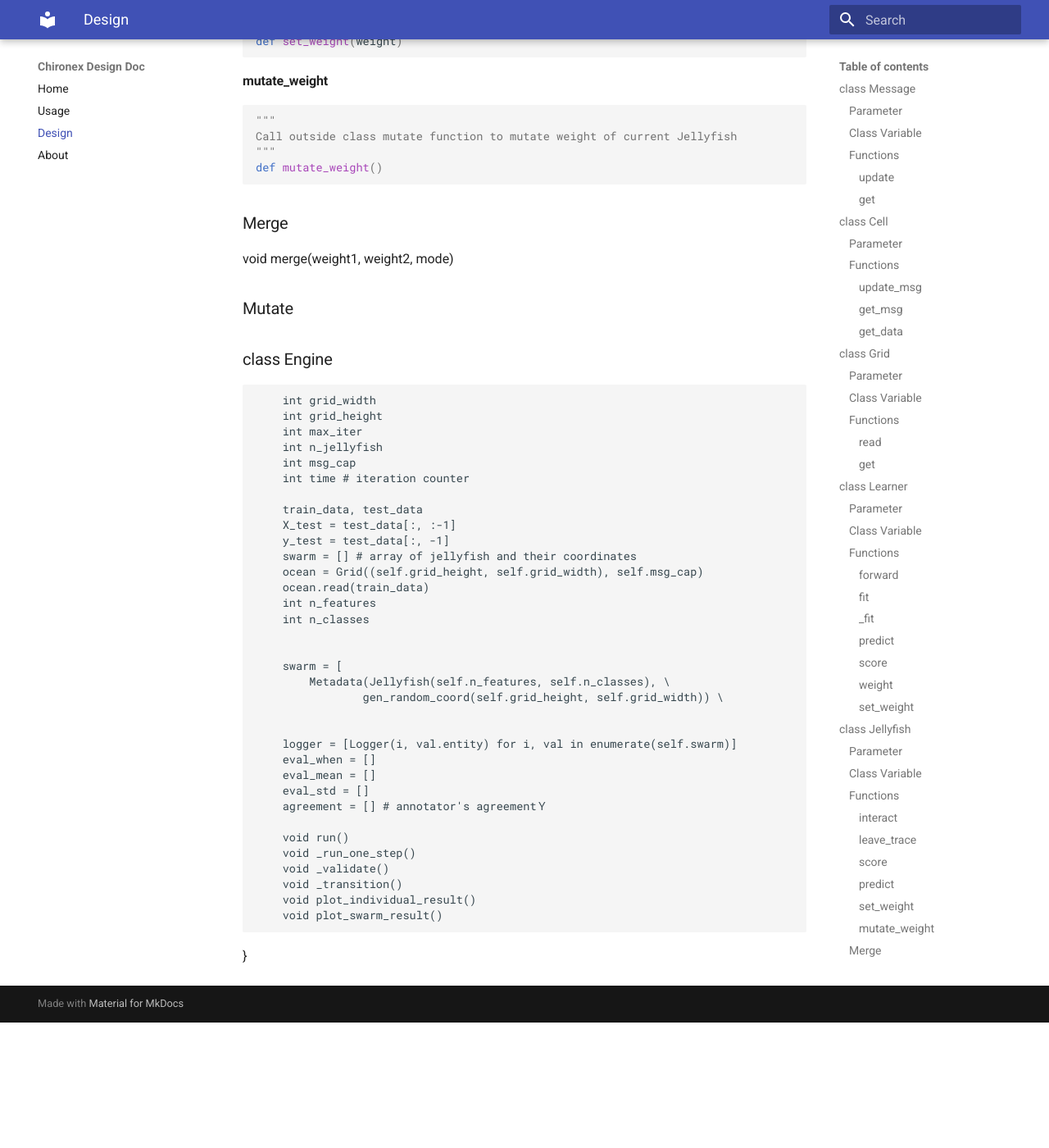
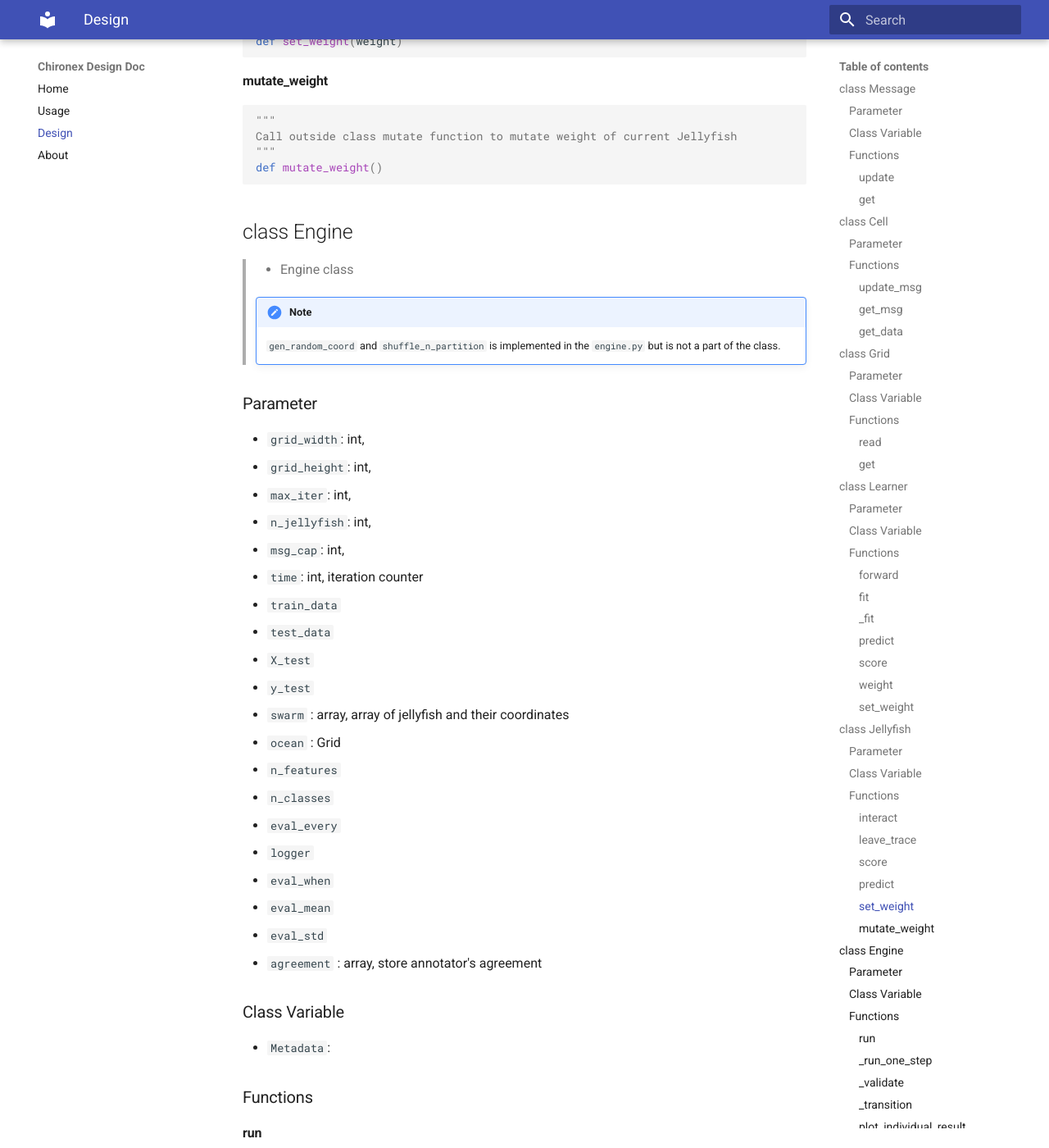
Before and after one commit to tpchris1/chironex-design-doc, an MkDocs documentation site: the page built from docs/design.md, in a window 1280 px wide and 1400 px high, scrolled down 8004 px. Shown: the whole window at 82% size. Built offline with MkDocs 1.6.1 and Material for MkDocs 9.7.7, drawn with Linux system fonts in a browser that asks for light colours; before the commit the page ends 9251 px from its top, so only the background shows below that; some of the changed text lies outside the part shown.

Commit message:
update engine class

````diff
--- a/docs/design.md
+++ b/docs/design.md
@@ -343,48 +343,89 @@ Call outside class mutate function to mutate weight of current Jellyfish
 def mutate_weight()
 ```
 
-### Merge
-void merge(weight1, weight2, mode)
-
-### Mutate
+## class Engine
+> - Engine class
+> !!! note
+    `gen_random_coord` and `shuffle_n_partition` is implemented in the `engine.py` but is not a part of the class.
 
 
-### class Engine
-```
-    int grid_width
-    int grid_height
-    int max_iter
-    int n_jellyfish
-    int msg_cap
-    int time # iteration counter
+### Parameter
+- `grid_width`: int,
+- `grid_height`: int,
+- `max_iter`: int,
+- `n_jellyfish`: int,
+- `msg_cap`: int,
+- `time`: int, iteration counter
+- `train_data`
+- `test_data`
+- `X_test`
+- `y_test`
+- `swarm` : array, array of jellyfish and their coordinates
+- `ocean` : Grid
+- `n_features`
+- `n_classes`
+- `eval_every`
+- `logger`
+- `eval_when`
+- `eval_mean`
+- `eval_std`
+- `agreement` : array, store annotator's agreement
 
-    train_data, test_data
-    X_test = test_data[:, :-1]
-    y_test = test_data[:, -1]
-    swarm = [] # array of jellyfish and their coordinates
-    ocean = Grid((self.grid_height, self.grid_width), self.msg_cap)
-    ocean.read(train_data)
-    int n_features
-    int n_classes
+### Class Variable
+- `Metadata`:
 
 
-    swarm = [
-        Metadata(Jellyfish(self.n_features, self.n_classes), \
-                gen_random_coord(self.grid_height, self.grid_width)) \
+### Functions
+#### run
+```py
+"""
+
+"""
+def run(verbose=False)
+```
+
+#### _run_one_step
+```py
+"""
+
+"""
+def _run_one_step(verbose=False)
+```
+
+#### _validate
+```py
+"""
 
 
-    logger = [Logger(i, val.entity) for i, val in enumerate(self.swarm)]
-    eval_when = []
-    eval_mean = []
-    eval_std = []
-    agreement = [] # annotator's agreementＹ
+Parameters
+----------
+step :
 
-    void run()
-    void _run_one_step()
-    void _validate()
-    void _transition()
-    void plot_individual_result()
-    void plot_swarm_result()
+"""
+def _validate(step)
+```
 
+#### _transition
+```py
+"""
+
+
+"""
+def _transition()
 ```
-}
+
+#### plot_individual_result
+```py
+"""
+
+"""
+def plot_individual_result()
+```
+
+#### plot_swarm_result
+```py
+"""
+
+"""
+def plot_swarm_result()
+```
````
